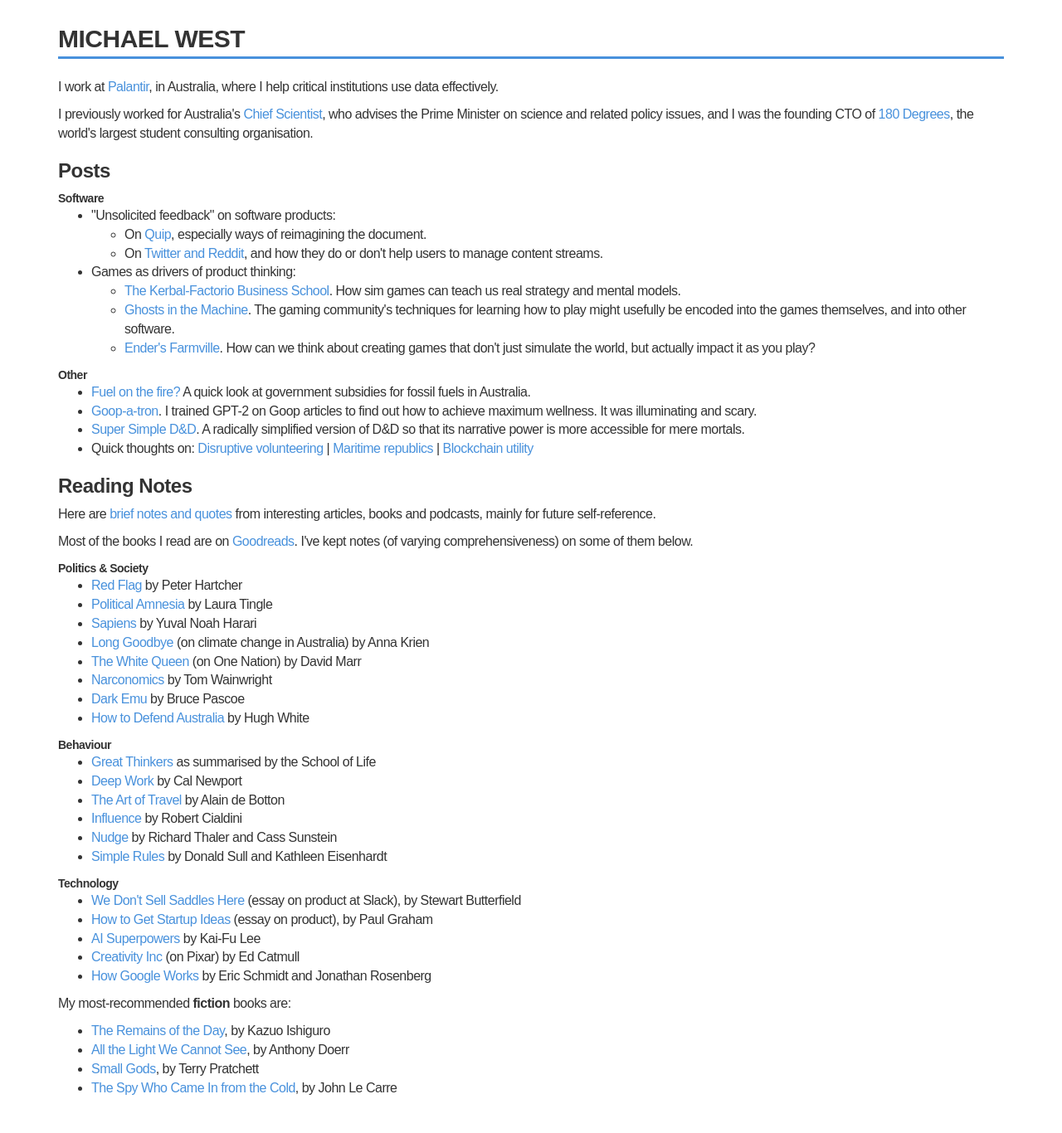
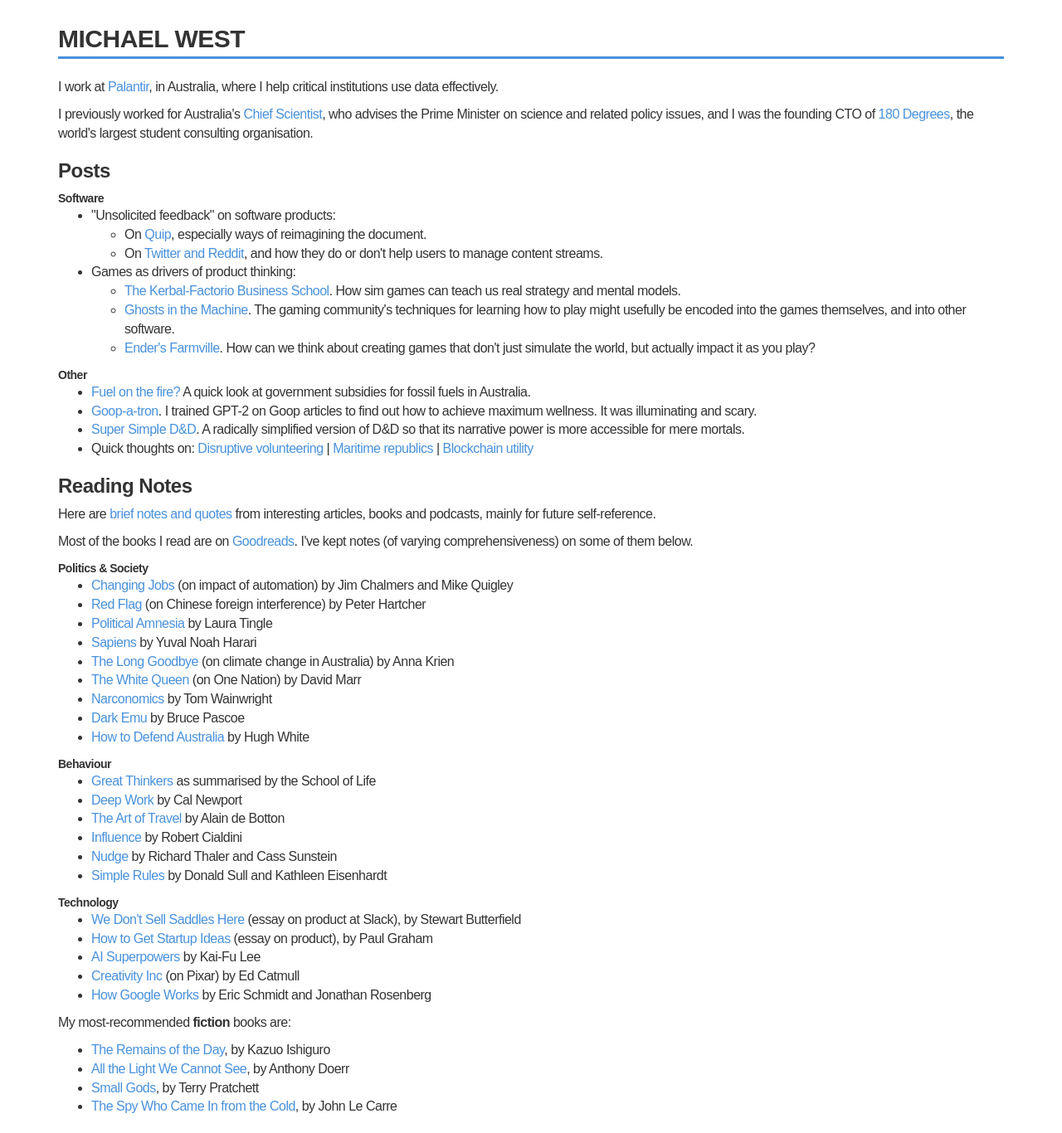
Before and after one commit to michaelwest/michaelwest.github.io, a Jekyll site: the page index.html, which Jekyll copies as it is, in a window 1280 px wide. Shown: the whole page at 83% size. Built offline with Jekyll 4.4.1, drawn with Linux system fonts in a browser that asks for light colours; nearby versions of some CDN libraries; some web fonts are replaced; before the commit the page ends 1343 px from its top, so only the background shows below that.

Commit message:
Changing Jobs notes

```diff
--- a/index.html
+++ b/index.html
@@ -79,10 +79,11 @@
 		<p></p>
 		<b>Politics & Society</b>
 		<ul>
-			<li><a href="notes/redflag">Red Flag</a> by Peter Hartcher</li>
+			<li><a href="notes/changingjobs">Changing Jobs</a> (on impact of automation) by Jim Chalmers and Mike Quigley</li>
+			<li><a href="notes/redflag">Red Flag</a> (on Chinese foreign interference) by Peter Hartcher</li>
 			<li><a href="notes/politicalamnesia">Political Amnesia</a> by Laura Tingle</li>
 			<li><a href="notes/sapiens">Sapiens</a> by Yuval Noah Harari</li>
-			<li><a href="notes/longgoodbye">Long Goodbye</a> (on climate change in Australia) by Anna Krien</li>
+			<li><a href="notes/longgoodbye">The Long Goodbye</a> (on climate change in Australia) by Anna Krien</li>
 			<li><a href="notes/whitequeen">The White Queen</a> (on One Nation) by David Marr</li>
 			<li><a href="notes/narconomics">Narconomics</a> by Tom Wainwright</li>
 			<li><a href="notes/darkemu">Dark Emu</a> by Bruce Pascoe</li>
```
Also changed, not shown: notes/changingjobs.md (+29 -19 lines).
